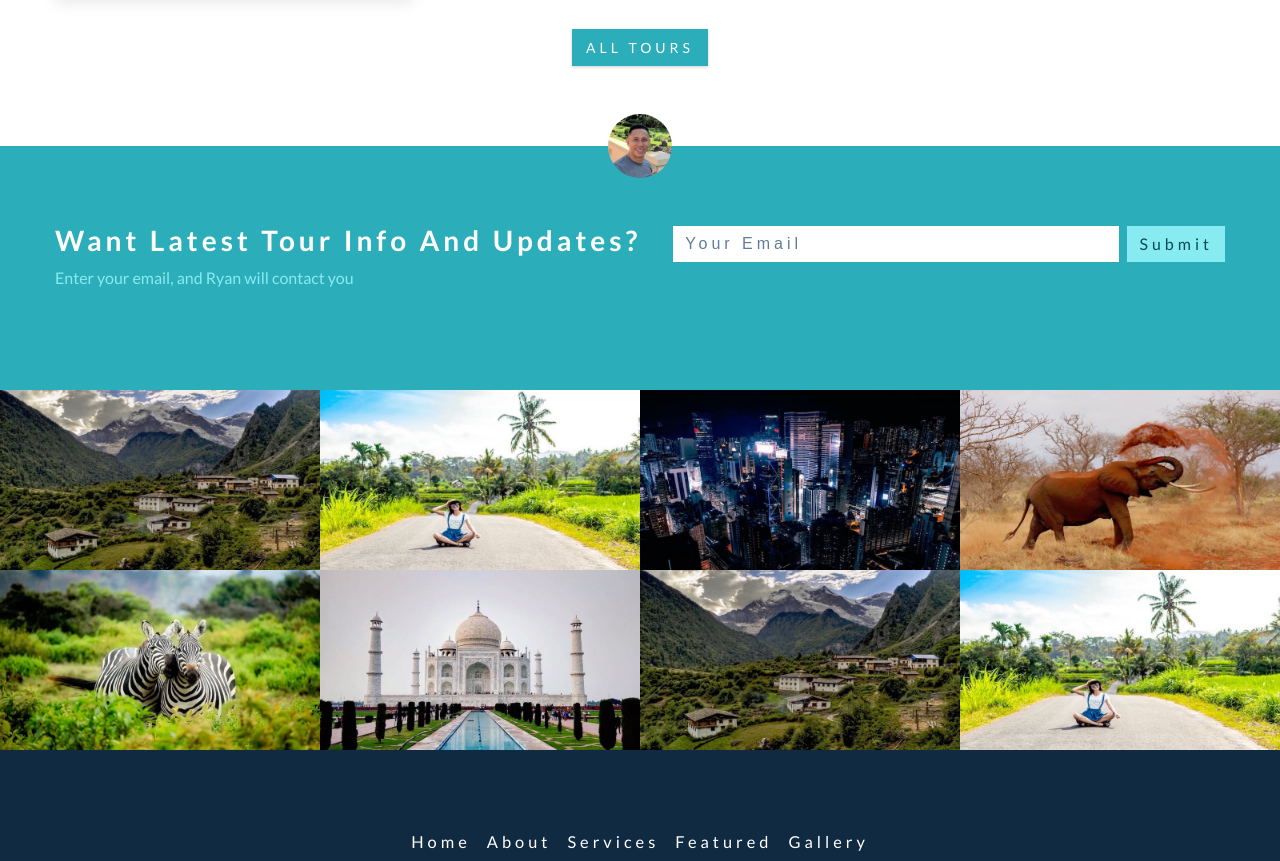
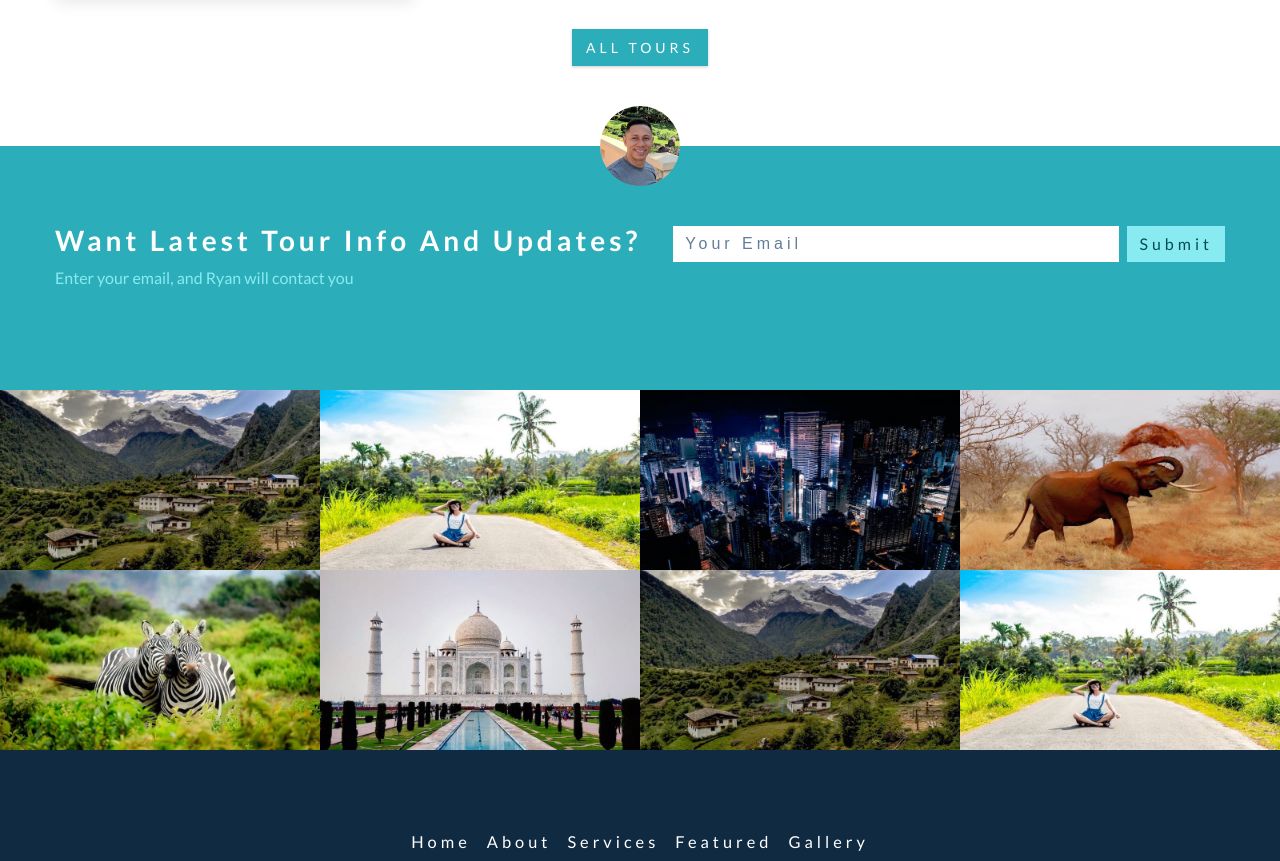
Before and after one commit to rgilkes76/ryan-tours, a plain HTML site: page index.html in a window 1280 px wide. Shown: the part 2853-3714 px from the top of the page. Drawn offline with Linux system fonts and the light colour scheme.

Commit message:
Image fix

```diff
--- a/css/styles.css
+++ b/css/styles.css
@@ -614,9 +614,9 @@ Contact
 */
 
 .contact-img {
-  width: 4rem;
-  height: 4rem;
-  border-radius: 2rem;
+  width: 5rem;
+  height: 5rem;
+  border-radius: 2.5rem;
   position: absolute;
   top: 0;
   left: 50%;
```
